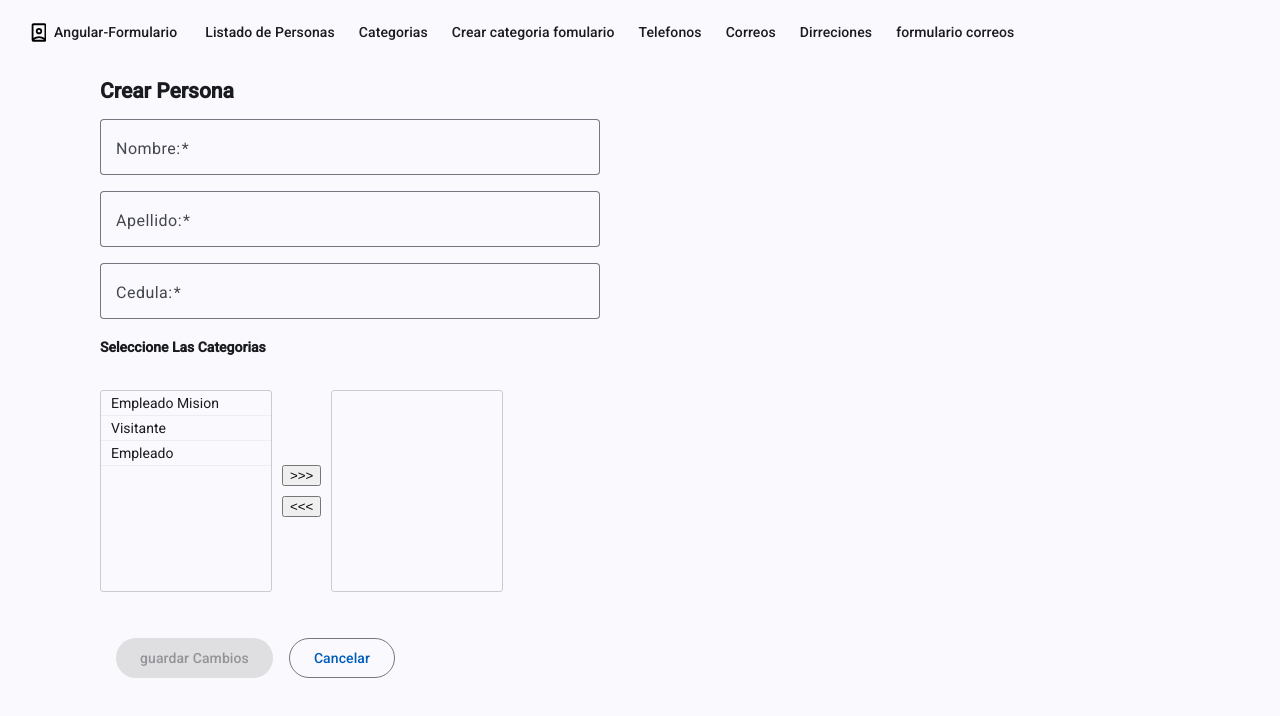
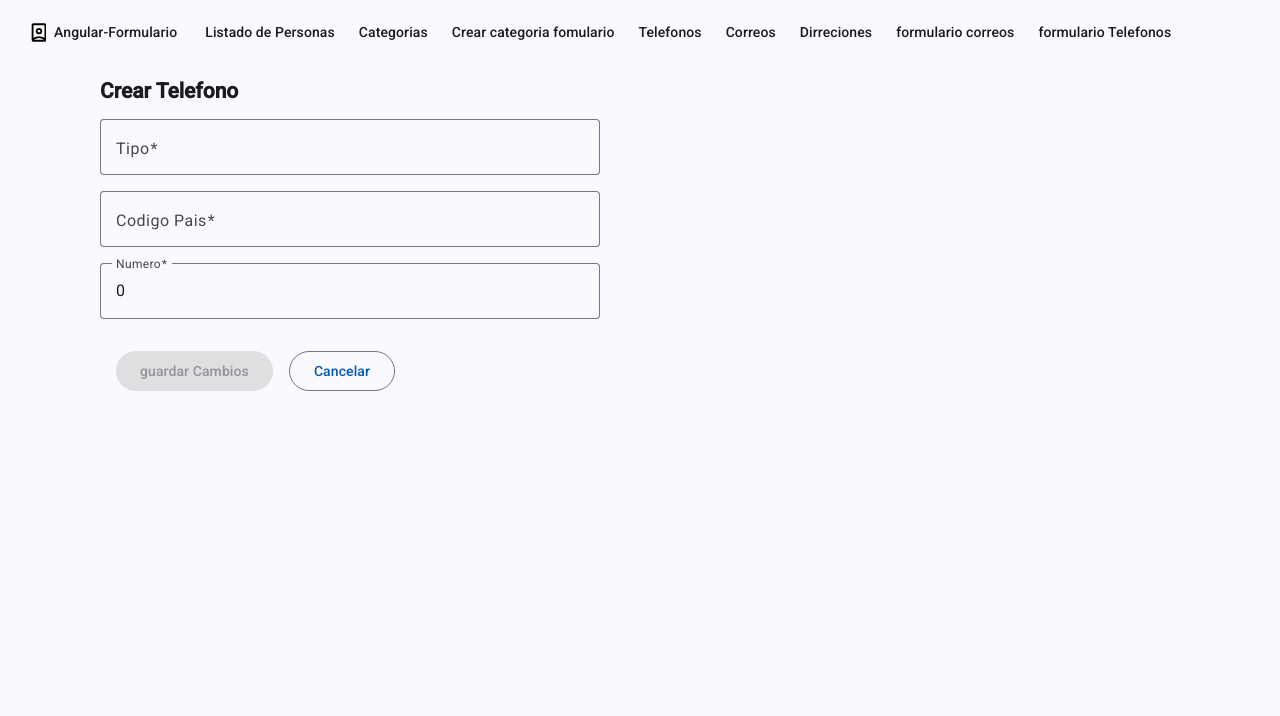
Before and after one commit to ramonantoniosantoscuevas15/formulario-api, an Angular app: page /telefonos/formulario in a window 1280 px wide. Before the commit this address led to /. Shown: the top 716 px of the page. Built offline with nearby package versions, Linux system fonts and the light colour scheme.

Commit message:
agregando el formulario telefonos

```diff
--- a/src/app/app.routes.ts
+++ b/src/app/app.routes.ts
@@ -15,6 +15,7 @@ import { ListadoPersonas } from './personas/listado-personas/listado-personas';
 import { FormularioCategoria } from './categorias/formulario-categoria/formulario-categoria';
 import { FormularioPersonas } from './personas/formulario-personas/formulario-personas';
 import { FormularioEmail } from './emails/formulario-email/formulario-email';
+import { FormularioTelefonos } from './telefonos/formulario-telefonos/formulario-telefonos';
 
 export const routes: Routes = [
   {
@@ -44,6 +45,10 @@ export const routes: Routes = [
   {
     path: 'telefonos',
     component: Telefonos
+  },
+  {
+    path: 'telefonos/formulario',
+    component:FormularioTelefonos
   },
   {
     path: 'emails',
--- a/src/app/compartidos/componentes/menu/menu.html
+++ b/src/app/compartidos/componentes/menu/menu.html
@@ -26,7 +26,9 @@
   </div>
   <div>
     <a mat-button routerLink="emails/formulario">formulario correos</a>
-
+  </div>
+  <div>
+    <a mat-button routerLink="telefonos/formulario">formulario Telefonos</a>
   </div>
 
 </mat-toolbar>
--- /dev/null
+++ b/src/app/telefonos/formulario-telefonos/formulario-telefonos.html
@@ -0,0 +1,2 @@
+
+<app-telefonos (postFormulario)="guardarCambios($event)"></app-telefonos>
--- /dev/null
+++ b/src/app/telefonos/formulario-telefonos/formulario-telefonos.ts
@@ -0,0 +1,16 @@
+import { Component } from '@angular/core';
+import { CrearTelefonoDTO } from '../telefono';
+import { Telefonos } from "../telefonos";
+
+@Component({
+  selector: 'app-formulario-telefonos',
+  imports: [Telefonos],
+  templateUrl: './formulario-telefonos.html',
+  styleUrl: './formulario-telefonos.css',
+})
+export class FormularioTelefonos {
+  guardarCambios(telefono: CrearTelefonoDTO){
+      console.log("Creando Telefono", telefono)
+    }
+
+}
```
Also changed, not shown: src/app/telefonos/formulario-telefonos/formulario-telefonos.css (added).
